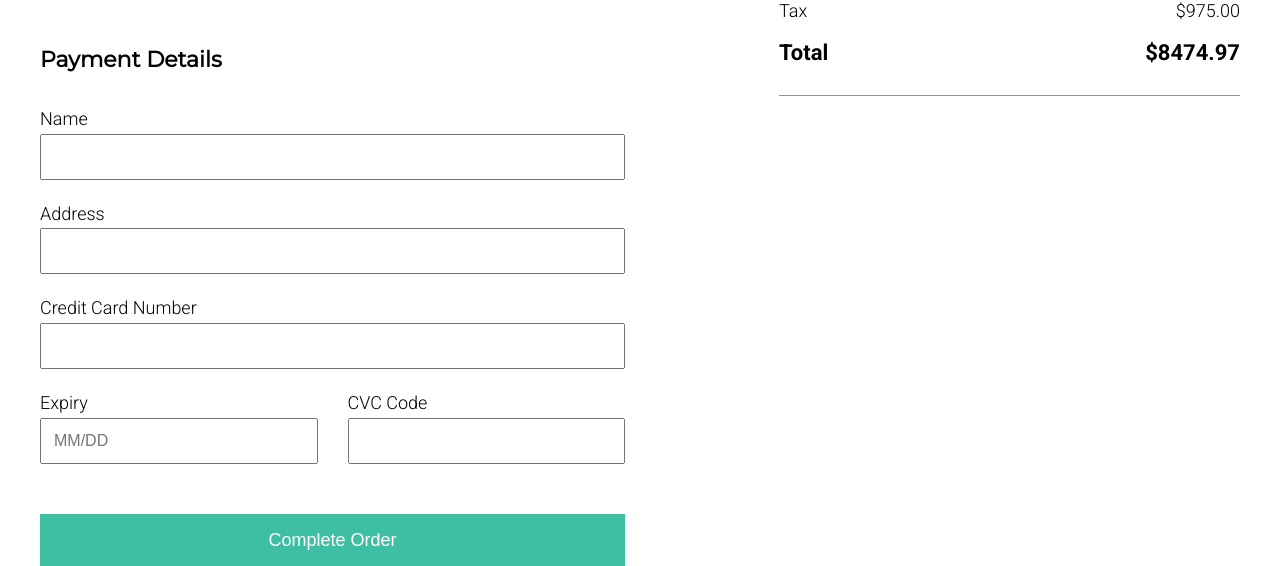
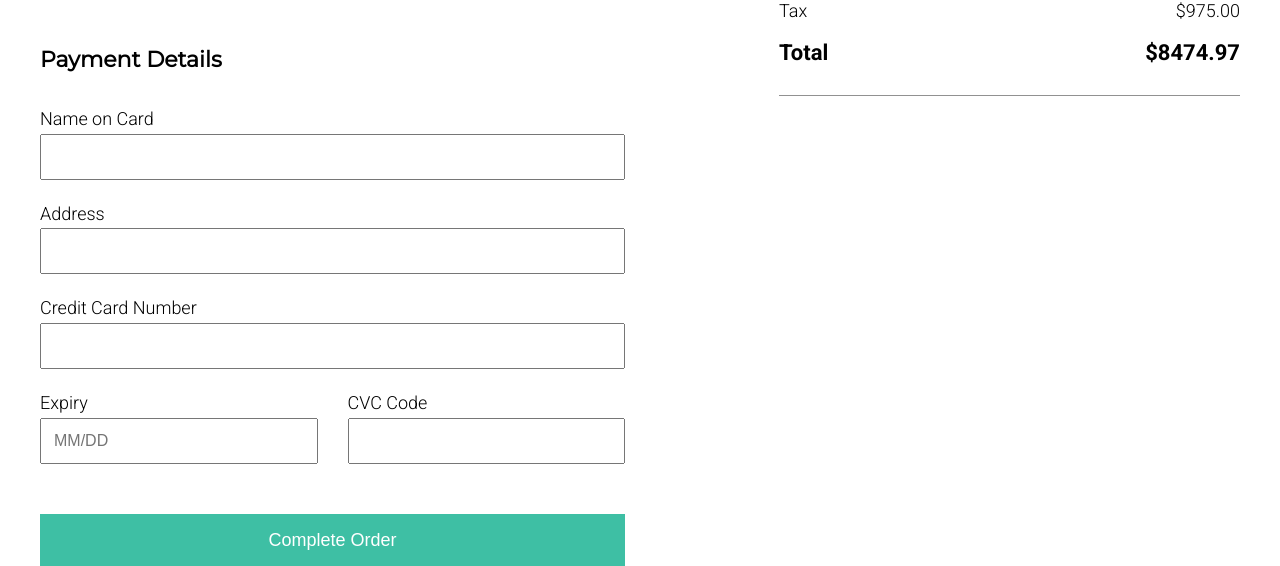
Before and after one commit to PearlDevMan/Laravel-venture, a Laravel app: page /checkout in a window 1280 px wide. Shown: the part 776-1342 px from the top of the page. Run offline with Laravel 8, Linux system fonts and the light colour scheme; settings files or empty folders that the repository lacks are supplied.

Commit message:
change name to name on card

```diff
--- a/resources/views/checkout.blade.php
+++ b/resources/views/checkout.blade.php
@@ -56,8 +56,8 @@
                     <h2>Payment Details</h2>
 
                     <div class="form-group">
-                        <label for="name">Name</label>
-                        <input type="text" class="form-control" id="name" name="name" value="">
+                        <label for="name_on_card">Name on Card</label>
+                        <input type="text" class="form-control" id="name_on_card" name="name_on_card" value="">
                     </div>
                     <div class="form-group">
                         <label for="address">Address</label>
```
